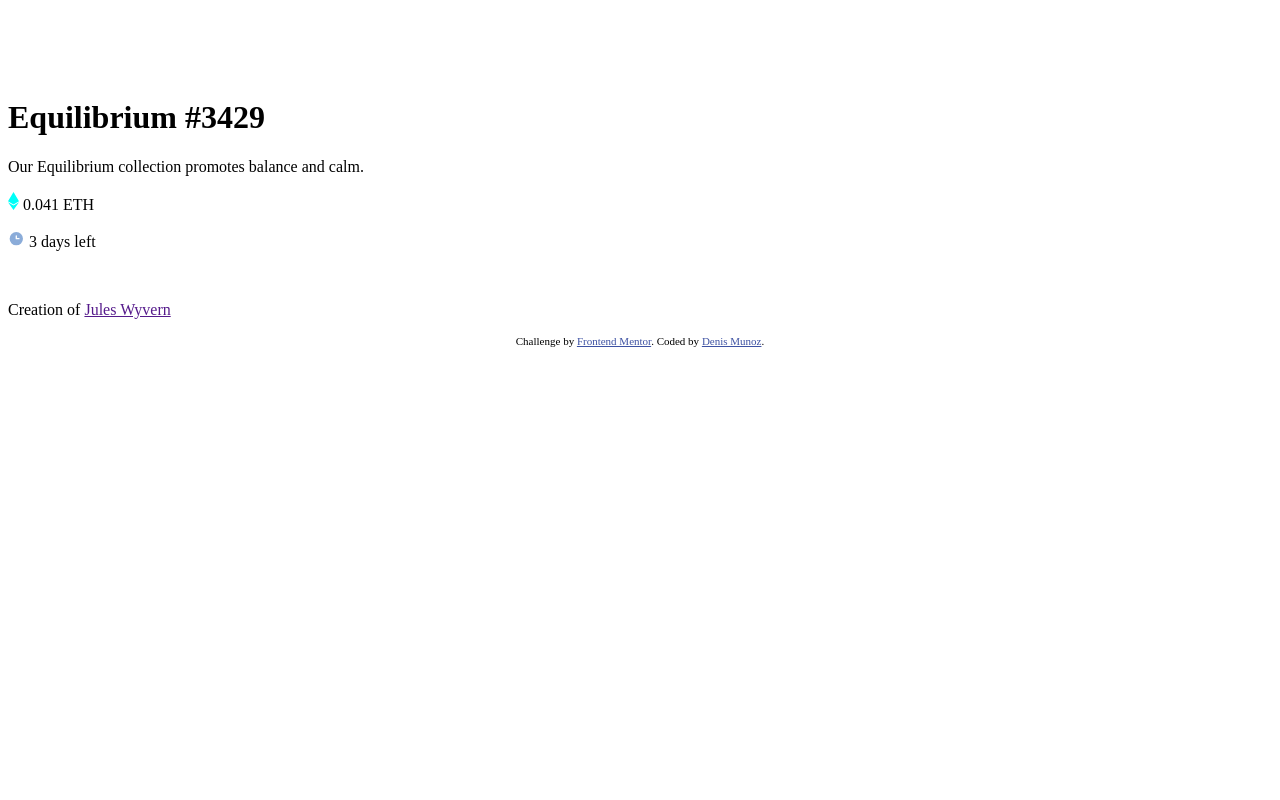
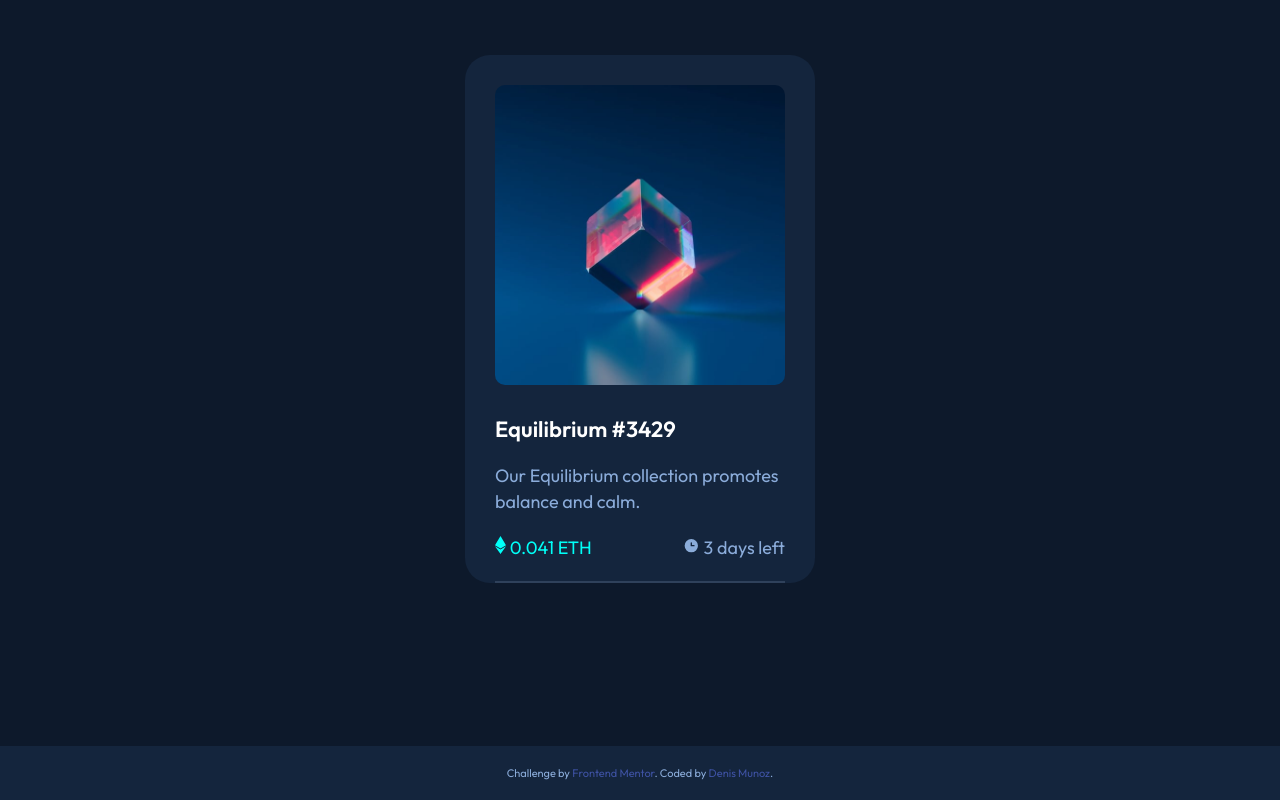
Before and after one commit to Mod8124/nft-preview-card, a plain HTML site: page index.html in a window 1280 px wide. Drawn offline with Linux system fonts and the light colour scheme; the site is published under a folder, as on GitHub Pages, so addresses that start at the root find nothing.

Commit message:
second commit:

```diff
--- a/index.html
+++ b/index.html
@@ -5,7 +5,7 @@
   <meta name="viewport" content="width=device-width, initial-scale=1.0"> <!-- displays site properly based on user's device -->
 
   <link rel="icon" type="image/png" sizes="32x32" href="./images/favicon-32x32.png">
-  <link rel="stylesheet" href="/assets/css/app.css">
+  <link rel="stylesheet" href="./assets/css/app.css">
   <title>Frontend Mentor | NFT preview card component</title>
 
   <!-- Feel free to remove these styles or customise in your own stylesheet 👍 -->
@@ -19,7 +19,7 @@
   <main><!---start main-->
     <div class="img">
       <div id="img">
-        <img src="/images/image-equilibrium.jpg" alt="">
+        <img src="./images/image-equilibrium.jpg" alt="">
       </div>
       <div class="imgHover">
         <svg width="48" height="48" xmlns="http://www.w3.org/2000/svg"><g fill="none" fill-rule="evenodd"><path d="M0 0h48v48H0z"/><path d="M24 9C14 9 5.46 15.22 2 24c3.46 8.78 12 15 22 15 10.01 0 18.54-6.22 22-15-3.46-8.78-11.99-15-22-15Zm0 25c-5.52 0-10-4.48-10-10s4.48-10 10-10 10 4.48 10 10-4.48 10-10 10Zm0-16c-3.31 0-6 2.69-6 6s2.69 6 6 6 6-2.69 6-6-2.69-6-6-6Z" fill="#FFF" fill-rule="nonzero"/></g></svg>
@@ -42,7 +42,7 @@
     <div class="bodyNames"><!--start bodyNames-->
       <div class="imgName">
        <div id="imgName">
-        <img src="/images/image-avatar.png" alt="">
+        <img src="./images/image-avatar.png" alt="">
        </div>
       </div>
       <div class="name"><p> Creation of <a href=""> Jules Wyvern</a></p></div>
```
